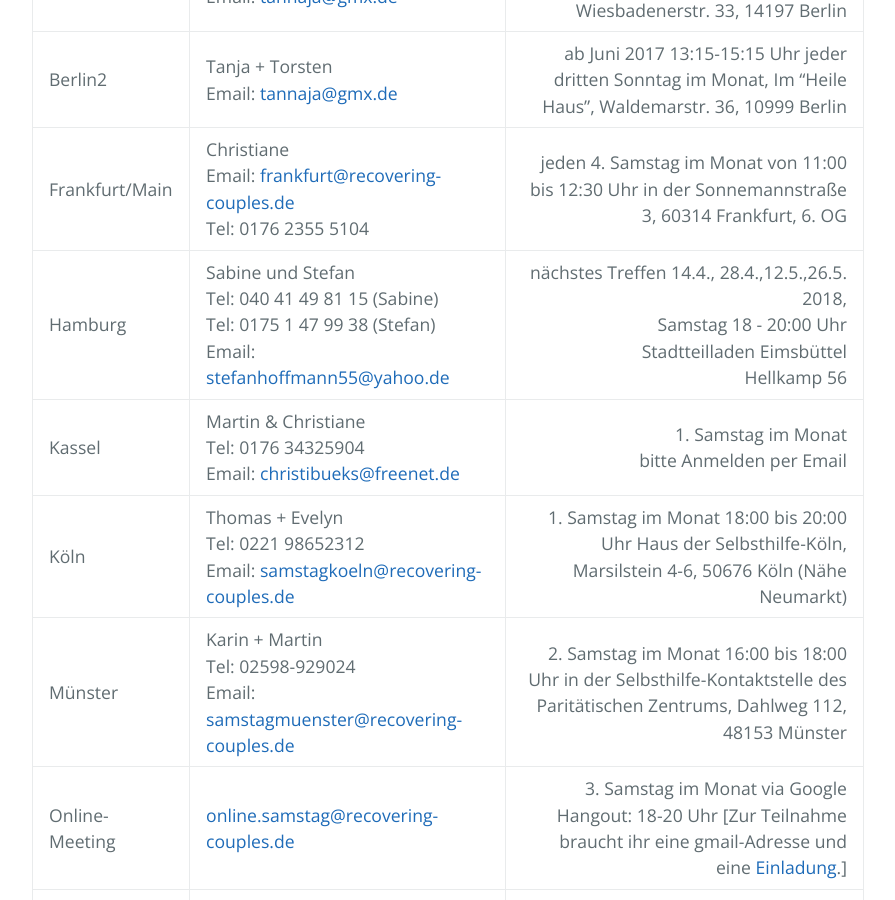
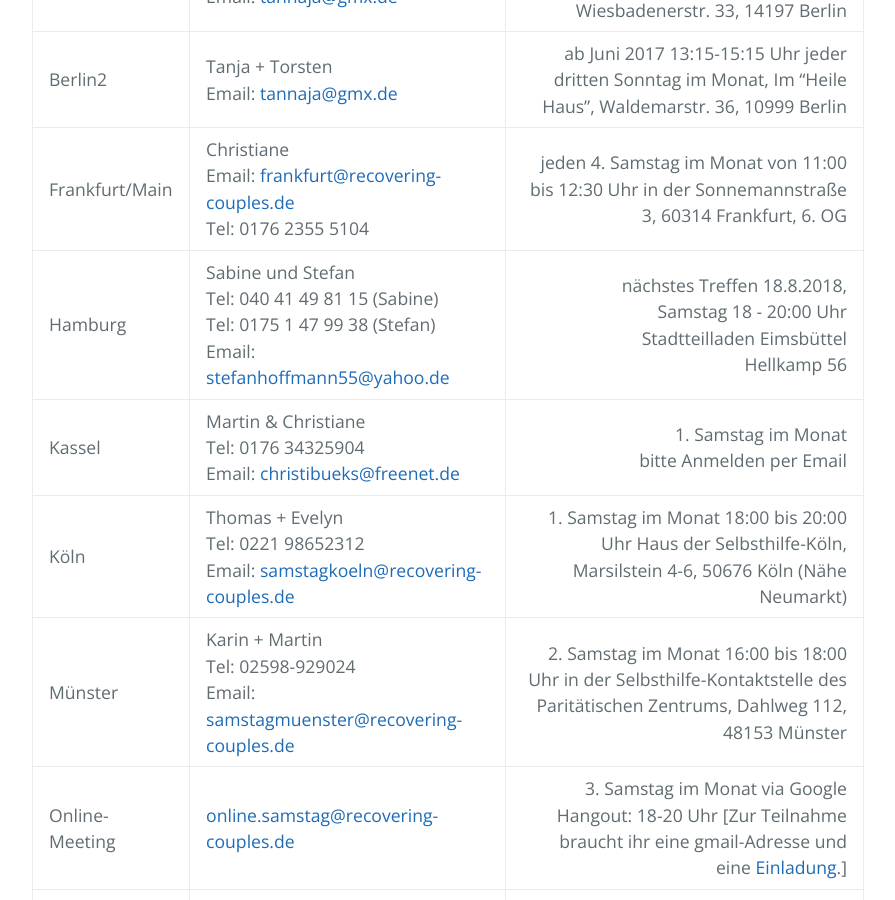
Before and after one commit to rcadeutschland/rcadeutschland.github.io, a Jekyll site: the page built from Gruppen.MD, in a window 1280 px wide and 900 px high, scrolled down 622 px. Shown: the whole window, without its empty margins (192-1087 px from the left). Built offline with Jekyll 4.4.1, drawn with Linux system fonts in a browser that asks for light colours; nearby versions of some CDN libraries.

Commit message:
Nächster Termin HH
Achim: Nächsten Termin für HH eingepflegt gemäß Mail von Stefan vom 22.7.2018, 23:13 Uhr

```diff
--- a/Gruppen.MD
+++ b/Gruppen.MD
@@ -11,7 +11,7 @@
 | Berlin | Tanja + Torsten<br>Email: <tannaja@gmx.de> |  13:00-15:00 Uhr jeder erste Sonntag im Monat, Im "Lebensglück Yoga", Wiesbadenerstr. 33, 14197 Berlin |
 | Berlin2 | Tanja + Torsten<br>Email: <tannaja@gmx.de> |  ab Juni 2017 13:15-15:15 Uhr jeder dritten Sonntag im Monat, Im "Heile Haus", Waldemarstr. 36, 10999 Berlin |
 | Frankfurt/Main | Christiane<br>Email: <frankfurt@recovering-couples.de><br>Tel: 0176 2355 5104 | jeden 4. Samstag im Monat  von 11:00 bis 12:30 Uhr  in der Sonnemannstraße 3, 60314 Frankfurt, 6. OG |
-| Hamburg | Sabine und Stefan<br>Tel: 040 41 49 81 15 (Sabine)<br>Tel: 0175 1 47 99 38 (Stefan)<br>Email: <stefanhoffmann55@yahoo.de> | nächstes Treffen 14.4., 28.4.,12.5.,26.5. 2018,<br>Samstag 18 - 20:00 Uhr<br>Stadtteilladen Eimsbüttel<br>Hellkamp 56 |
+| Hamburg | Sabine und Stefan<br>Tel: 040 41 49 81 15 (Sabine)<br>Tel: 0175 1 47 99 38 (Stefan)<br>Email: <stefanhoffmann55@yahoo.de> | nächstes Treffen 18.8.2018,<br>Samstag 18 - 20:00 Uhr<br>Stadtteilladen Eimsbüttel<br>Hellkamp 56 |
 | Kassel | Martin & Christiane<br>Tel: 0176 34325904<br>Email: <christibueks@freenet.de> | 1. Samstag im Monat<br> bitte Anmelden per Email |
 | Köln | Thomas + Evelyn<br>Tel: 0221 98652312<br>Email: <samstagkoeln@recovering-couples.de> | 1. Samstag im Monat 18:00 bis 20:00 Uhr Haus der Selbsthilfe-Köln, Marsilstein 4-6, 50676 Köln (Nähe Neumarkt) |
 | Münster | Karin + Martin<br>Tel: 02598-929024<br>Email: <samstagmuenster@recovering-couples.de> | 2. Samstag im Monat 16:00 bis 18:00 Uhr  in der Selbsthilfe-Kontaktstelle des Paritätischen Zentrums, Dahlweg 112, 48153 Münster |
```
